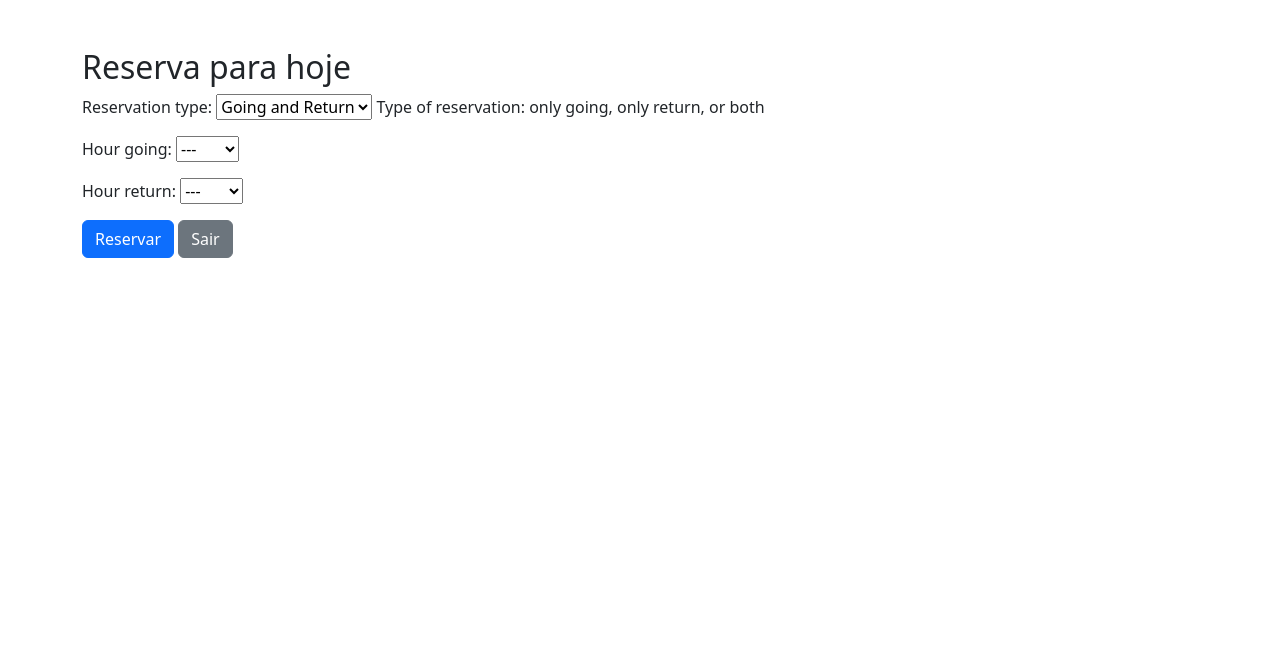
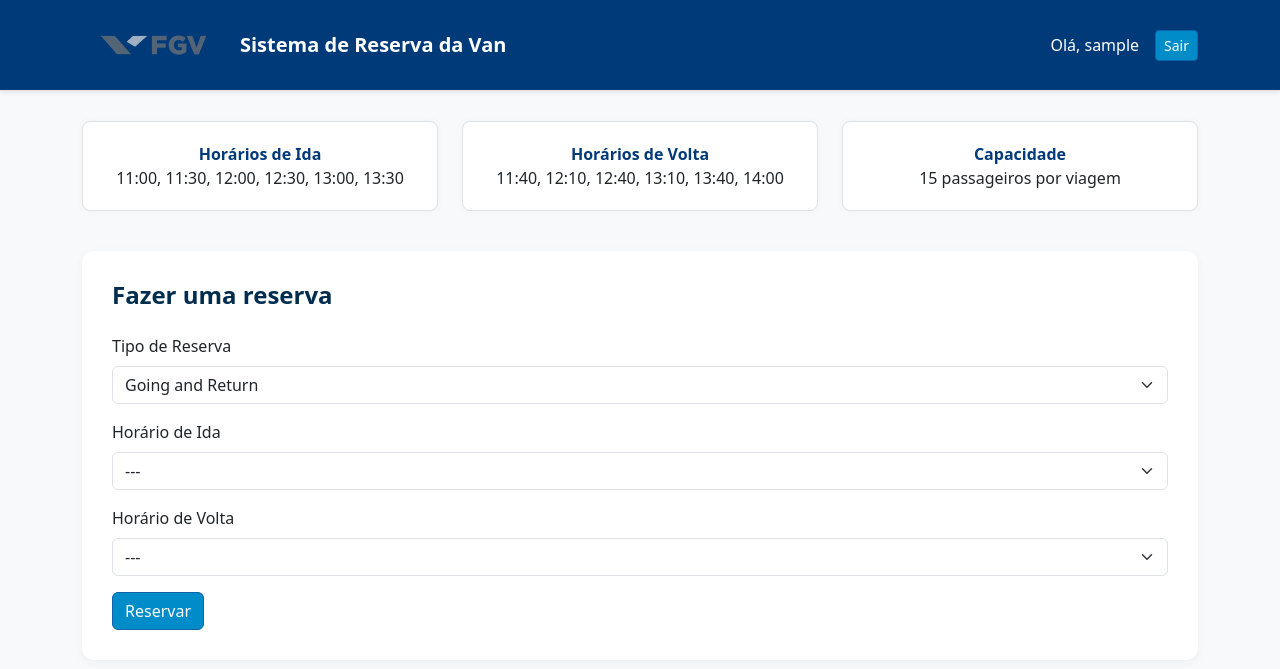
Before and after one commit to luizawander/van_reservations1, a Django app: page / in a window 1280 px wide. Shown: the top 669 px of the page. Run offline with Django 5.2, Linux system fonts and the light colour scheme; the visitor is signed in with stand-in values (Sample User, id 1); some libraries are stand-ins or nearby versions.

Commit message:
estilização página de cadastro de reserva

```diff
--- a/reservations/templates/reservations/reservation_form.html
+++ b/reservations/templates/reservations/reservation_form.html
@@ -1,42 +1,154 @@
 {% load static %}
+{% load widget_tweaks %}
+
+
 <!DOCTYPE html>
-<html>
+<html lang="pt-br">
 <head>
+    <meta charset="UTF-8">
     <title>Reserva da Van</title>
+    <meta name="viewport" content="width=device-width, initial-scale=1">
+
     <link href="https://cdn.jsdelivr.net/npm/bootstrap@5.3.0/dist/css/bootstrap.min.css" rel="stylesheet">
+
+    <style>
+        body {
+            background-color: #f8f9fa;
+        }
+
+        .info-card {
+            border: 1px solid #dee2e6;
+            border-radius: 8px;
+            padding: 20px;
+            text-align: center;
+            background-color: white;
+            box-shadow: 0 0 8px rgba(0, 0, 0, 0.03);
+        }
+
+        .info-title {
+            font-weight: bold;
+            color: #003A79;
+        }
+
+        header {
+            background-color: #003A79;
+            border-bottom: 1px solid #dee2e6;
+            padding: 15px 0;
+            margin-bottom: 30px;
+        }
+
+        .logo {
+            height: 60px;
+        }
+
+        .reservation-card {
+            background-color: white;
+            padding: 30px;
+            border-radius: 12px;
+            box-shadow: 0 2px 10px rgba(0,0,0,0.05);
+        }
+
+        .form-label {
+            font-weight: 500;
+        }
+
+        .btn-primary {
+            background-color: #003A79;
+            border-color: #003A79;
+        }
+
+        .btn-primary:hover {
+            background-color: #002d4d;
+            border-color: #002d4d;
+        }
+    </style>
 </head>
-<body class="container mt-5">
-    <h2>Reserva para hoje</h2>
+<body>
 
-    <form method="POST">
-        {% csrf_token %}
-        {{ form.as_p }}
+    <header class="shadow-sm">
+        <div class="container d-flex justify-content-between align-items-center">
+            <div class="d-flex align-items-center gap-2">
+                <img src="{% static 'fgv.webp' %}" alt="FGV" class="logo" style="height: 60px;">
+                <h5 class="mb-0 fw-bold" style="color: white;">Sistema de Reserva da Van</h5>
+            </div>
+            <div class="d-flex align-items-center gap-3">
+                <span style="color: white;">Olá, {{ request.user.username }}</span>
+                <a href="{% url 'logout' %}" class="btn btn-outline-light btn-sm" style="background-color: #008BC9; border-color: #0C63AA; color: white;">
+                    Sair
+                </a>
+            </div>
+        </div>
+    </header>
 
-        <button type="submit" class="btn btn-primary">Reservar</button>
-        <a href="{% url 'logout' %}" class="btn btn-secondary">Sair</a>
-    </form>
+    <div class="container">
 
-    <!-- Script deve vir aqui no final -->
+        <div class="row mb-4">
+            <div class="col-md-4 mb-3">
+                <div class="info-card">
+                    <div class="info-title">Horários de Ida</div>
+                    <div>11:00, 11:30, 12:00, 12:30, 13:00, 13:30</div>
+                </div>
+            </div>
+            <div class="col-md-4 mb-3">
+                <div class="info-card">
+                    <div class="info-title">Horários de Volta</div>
+                    <div>11:40, 12:10, 12:40, 13:10, 13:40, 14:00</div>
+                </div>
+            </div>
+            <div class="col-md-4 mb-3">
+                <div class="info-card">
+                    <div class="info-title">Capacidade</div>
+                    <div>15 passageiros por viagem</div>
+                </div>
+            </div>
+        </div>
+
+        <div class="reservation-card">
+            <h5 class="mb-4 fw-bold" style="color: #002d4d; font-size: 1.5rem;"> Fazer uma reserva</h5>
+
+            <form method="POST">
+                {% csrf_token %}
+
+                <div class="mb-3">
+                    <label for="id_reservation_type" class="form-label">Tipo de Reserva</label>
+                    {{ form.reservation_type|add_class:"form-select" }}
+                </div>
+
+                <div class="mb-3" id="goingField">
+                    <label for="id_hour_going" class="form-label">Horário de Ida</label>
+                    {{ form.hour_going|add_class:"form-select" }}
+                </div>
+
+                <div class="mb-3" id="returnField">
+                    <label for="id_hour_return" class="form-label">Horário de Volta</label>
+                    {{ form.hour_return|add_class:"form-select" }}
+                </div>
+
+                <div class="d-flex justify-content-between align-items-center">
+                    <button type="submit" class="btn btn-primary" style="background-color: #008BC9; border-color: #0C63AA; color: white;">Reservar</button>
+                </div>
+            </form>
+        </div>
+    </div>
+
     <script>
         document.addEventListener('DOMContentLoaded', function () {
             const typeSelect = document.getElementById('id_reservation_type');
-            const goingField = document.getElementById('id_hour_going')?.closest('p');
-            const returnField = document.getElementById('id_hour_return')?.closest('p');
+            const goingField = document.getElementById('goingField');
+            const returnField = document.getElementById('returnField');
 
             function toggleFields() {
                 const type = typeSelect.value;
-
-                if (goingField && returnField) {
-                    goingField.style.display = (type === 'GOING' || type === 'BOTH') ? 'block' : 'none';
-                    returnField.style.display = (type === 'RETURN' || type === 'BOTH') ? 'block' : 'none';
-                }
+                goingField.style.display = (type === 'GOING' || type === 'BOTH') ? 'block' : 'none';
+                returnField.style.display = (type === 'RETURN' || type === 'BOTH') ? 'block' : 'none';
             }
 
             if (typeSelect) {
                 typeSelect.addEventListener('change', toggleFields);
-                toggleFields();  // chama uma vez ao carregar
+                toggleFields();
             }
         });
     </script>
+
 </body>
 </html>
```
Also changed, not shown: reservations/static/fgv.webp (added).
